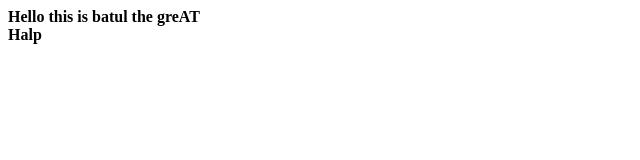
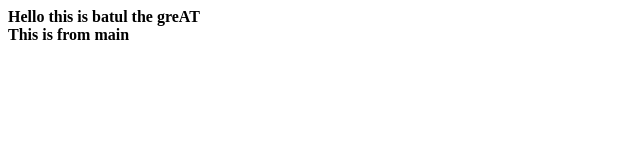
Before and after one commit to Vg119/gittutorial2, a plain HTML site: page index.html in a window 1280 px wide. Shown: the full height of the page, 0-640 px from the left. Drawn offline with Linux system fonts and the light colour scheme.

Commit message:
from main

```diff
--- a/index.html
+++ b/index.html
@@ -1,3 +1,3 @@
 <b> Hello this is batul the greAT</b>
 <br>
-<b> Halp </b>
+<b> This is from main </b>
```
